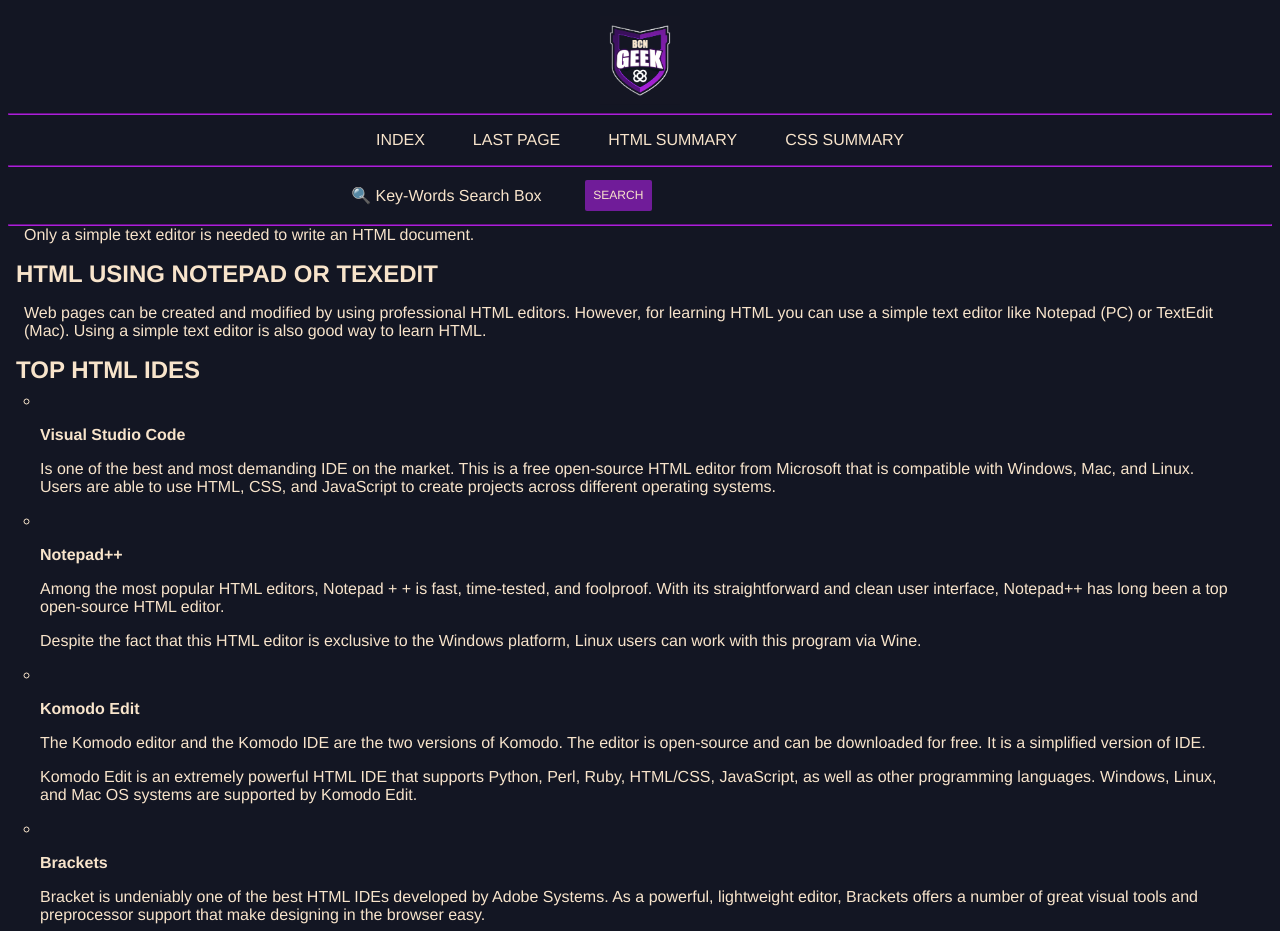
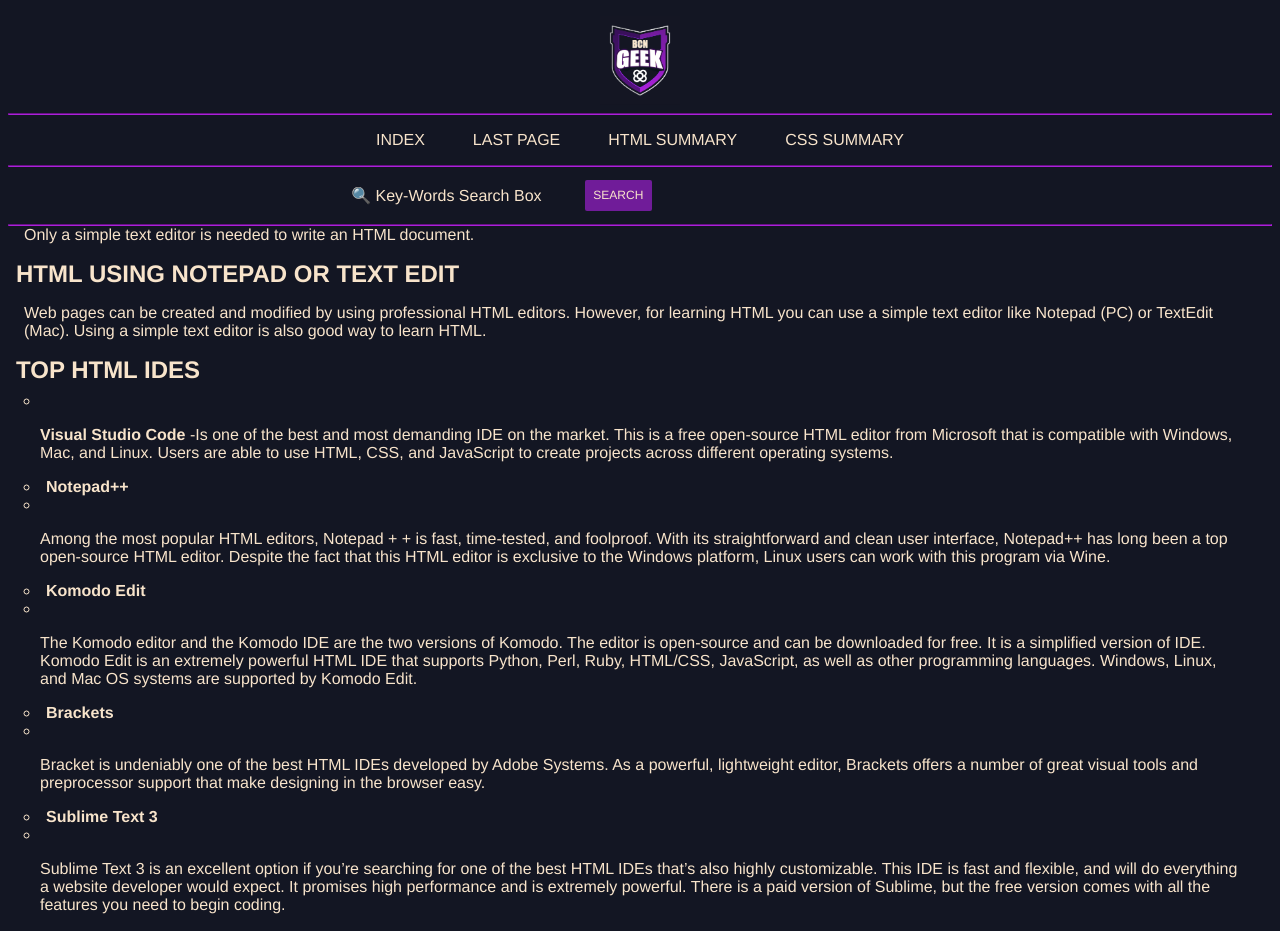
Before and after one commit to BCNGEEKS/Geekateca, a Jekyll site: the page built from sections/html/html.md, in a window 1280 px wide and 1400 px high, scrolled down 2858 px. Shown: the top 931 px of the window. Built offline with Jekyll 4.4.1, drawn with Linux system fonts in a browser that asks for light colours; our own code applies the rules of GitHub Pages for plain Markdown files; some of the changed text lies outside the part shown.

Commit message:
Update html.md

```diff
--- a/sections/html/html.md
+++ b/sections/html/html.md
@@ -141,36 +141,29 @@
 
 Only a simple text editor is needed to write an HTML document.
 
-### HTML USING NOTEPAD OR TEXEDIT
+### HTML USING NOTEPAD OR TEXT EDIT
 
 Web pages can be created and modified by using professional HTML editors. However, for learning HTML you can use a simple text editor like Notepad (PC) or TextEdit (Mac). Using a simple text editor is also good way to learn HTML.
 
 ### TOP HTML IDES
 
 - **Visual Studio Code**
+  -Is one of the best and most demanding IDE on the market. This is a free open-source HTML editor from Microsoft that is compatible with Windows, Mac, and Linux. Users are able to use HTML, CSS, and JavaScript to create projects across different operating systems.
 
-  Is one of the best and most demanding IDE on the market. This is a free open-source HTML editor from Microsoft that is compatible with Windows, Mac, and Linux. Users are able to use HTML, CSS, and JavaScript to create projects across different operating systems.
 - **Notepad++**
+ - Among the most popular HTML editors, Notepad + + is fast, time-tested, and foolproof. With its straightforward and clean user interface, Notepad++ has long been a top open-source HTML editor. Despite the fact that this HTML editor is exclusive to the Windows platform, Linux users can work with this program via Wine.
 
-  Among the most popular HTML editors, Notepad + + is fast, time-tested, and foolproof. With its straightforward and clean user interface, Notepad++ has long been a top open-source HTML editor.
+- **Komodo Edit**
+ - The Komodo editor and the Komodo IDE are the two versions of Komodo. The editor is open-source and can be downloaded for free. It is a simplified version of IDE. Komodo Edit is an extremely powerful HTML IDE that supports Python, Perl, Ruby, HTML/CSS, JavaScript, as well as other programming languages. Windows, Linux, and Mac OS systems are supported by Komodo Edit.
 
-  Despite the fact that this HTML editor is exclusive to the Windows platform, Linux users can work with this program via Wine.
-- **Komodo Edit**
+- **Brackets**
+ - Bracket is undeniably one of the best HTML IDEs developed by Adobe Systems. As a powerful, lightweight editor, Brackets offers a number of great visual tools and preprocessor support that make designing in the browser easy.
 
-  The Komodo editor and the Komodo IDE are the two versions of Komodo. The editor is open-source and can be downloaded for free. It is a simplified version of IDE.
+- **Sublime Text 3**
+ - Sublime Text 3 is an excellent option if you’re searching for one of the best HTML IDEs that’s also highly customizable. This IDE is fast and flexible, and will do everything a website developer would expect. It promises high performance and is extremely powerful. There is a paid version of Sublime, but the free version comes with all the features you need to begin coding.
 
-  Komodo Edit is an extremely powerful HTML IDE that supports Python, Perl, Ruby, HTML/CSS, JavaScript, as well as other programming languages. Windows, Linux, and Mac OS systems are supported by Komodo Edit.
-- **Brackets**
-
-  Bracket is undeniably one of the best HTML IDEs developed by Adobe Systems. As a powerful, lightweight editor, Brackets offers a number of great visual tools and preprocessor support that make designing in the browser easy.
-- **Sublime Text 3**
-
-  Sublime Text 3 is an excellent option if you’re searching for one of the best HTML IDEs that’s also highly customizable. This IDE is fast and flexible, and will do everything a website developer would expect. It promises high performance and is extremely powerful.
-
-  There is a paid version of Sublime, but the free version comes with all the features you need to begin coding.
 - **Atom**
-
-  Is one of the most popular open-source HTML IDEs on the market that offers premium tools for free. It was developed and maintained by the GitHub community. It also provides access to open-source packages. Atom allows developers to add, modify, and share source code to improve its functionality.
+ - Is one of the most popular open-source HTML IDEs on the market that offers premium tools for free. It was developed and maintained by the GitHub community. It also provides access to open-source packages. Atom allows developers to add, modify, and share source code to improve its functionality.
 
 <!-- end of the list -->
 ---
```
